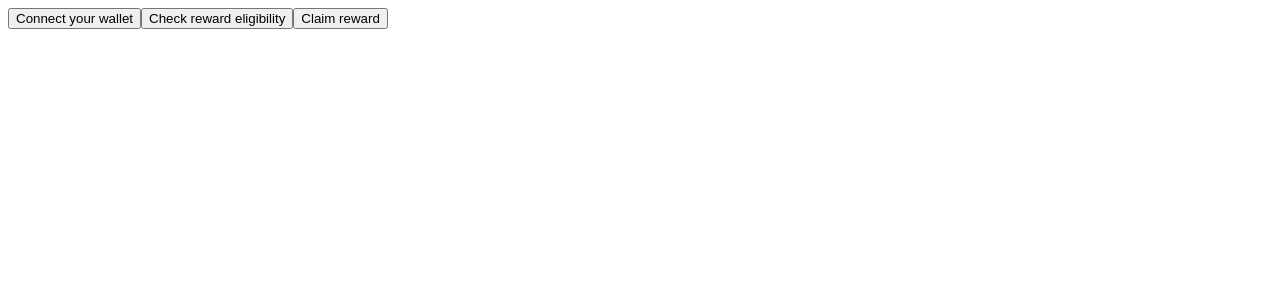
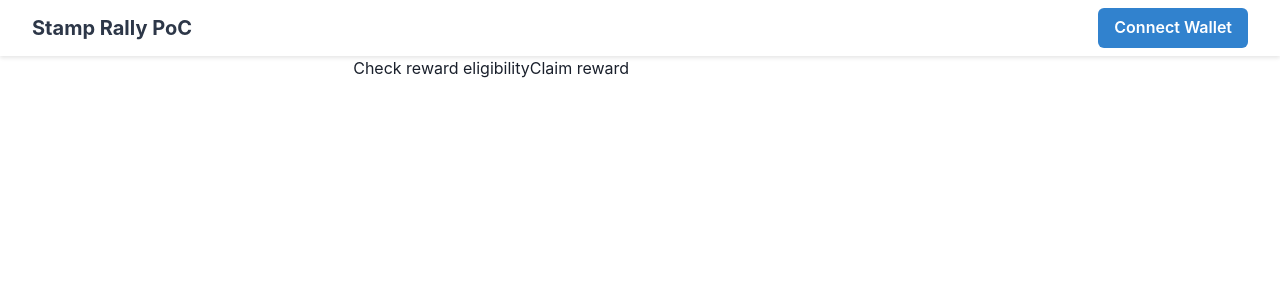
Before and after one commit to nakaakist/stamp-rally-poc, a React (Vite) app in the folder packages/frontend/: page / in a window 1280 px wide. Shown: the top 300 px of the page. Built offline with nearby package versions, Linux system fonts and the light colour scheme.

Commit message:
Add chakra-ui and wallet management to frontend

```diff
--- a/packages/frontend/package.json
+++ b/packages/frontend/package.json
@@ -8,7 +8,13 @@
     "preview": "vite preview"
   },
   "dependencies": {
+    "@chakra-ui/icons": "^2.0.2",
+    "@chakra-ui/react": "^2.2.1",
+    "@emotion/react": "^11.9.3",
+    "@emotion/styled": "^11.9.3",
     "ethers": "^5.6.9",
+    "framer-motion": "^6.3.12",
+    "jotai": "^1.7.2",
     "react": "^18.0.0",
     "react-dom": "^18.0.0"
   },
--- a/packages/frontend/src/App.tsx
+++ b/packages/frontend/src/App.tsx
@@ -1,43 +1,15 @@
-import { ethers } from 'ethers';
+import { Box, Container } from '@chakra-ui/react';
 import { useEffect, useState } from 'react';
-import { DISTRIBUTOR_ADDRESS, GAS_LIMIT, WALLET_VERIFIER_URL } from './constants/constants';
-import DIATRIBUTOR_ABI from './constants/distributorAbi.json';
+import { Header } from './components/Header';
+import { GAS_LIMIT, WALLET_VERIFIER_URL } from './constants/constants';
+import { useAccount } from './hooks/useAccount';
+import { useDistributorContract } from './hooks/useDistributorContract';
+import { HEADER_HEIGHT } from './theme';
 
-const getContract = () => {
-  const { ethereum } = window;
-
-  if (!ethereum) return;
-
-  const provider = new ethers.providers.Web3Provider(ethereum);
-  const signer = provider.getSigner();
-  const contract = new ethers.Contract(DISTRIBUTOR_ADDRESS, DIATRIBUTOR_ABI, signer);
-
-  return contract;
-};
-
-const App = () => {
-  const [account, setAccount] = useState<string | null>(null);
+export const App = () => {
+  const { account, checkWallet } = useAccount();
+  const { contract, initContract } = useDistributorContract();
   const [data, setData] = useState<{ cumulativeAmount: number; signature: string } | null>(null);
-
-  const checkWallet = async () => {
-    const { ethereum } = window;
-    if (!ethereum) return;
-
-    const accounts = await ethereum.request({ method: 'eth_accounts' });
-
-    if (!accounts || accounts.length === 0) return;
-    setAccount(accounts[0]);
-  };
-
-  const connectWallet = async () => {
-    const { ethereum } = window;
-    if (!ethereum) return;
-
-    const accounts = await ethereum.request({ method: 'eth_requestAccounts' });
-
-    if (!accounts || accounts.length === 0) return;
-    setAccount(accounts[0]);
-  };
 
   const checkEligibility = async () => {
     if (!account) return;
@@ -56,8 +28,6 @@ const App = () => {
   };
 
   const claimReward = async () => {
-    const contract = getContract();
-
     if (!contract || !data) return;
 
     const tx = await contract.claim(account, data.cumulativeAmount, data.signature, {
@@ -69,14 +39,14 @@ const App = () => {
 
   useEffect(() => {
     checkWallet();
-  }, [checkWallet]);
+    initContract();
+  }, []);
 
   return (
-    <div>
-      <button className="button" onClick={connectWallet}>
-        Connect your wallet
-      </button>
-
+    <>
+      <Header />
+      <Box as="main" pt={HEADER_HEIGHT}>
+        <Container>
           <button className="button" onClick={checkEligibility}>
             Check reward eligibility
           </button>
@@ -84,8 +54,8 @@ const App = () => {
           <button className="button" onClick={claimReward}>
             Claim reward
           </button>
-    </div>
+        </Container>
+      </Box>
+    </>
   );
 };
-
-export default App;
--- /dev/null
+++ b/packages/frontend/src/components/Header.tsx
@@ -0,0 +1,36 @@
+import { Button, Flex, Heading, Text } from '@chakra-ui/react';
+import { useAccount } from '../hooks/useAccount';
+import { HEADER_HEIGHT } from '../theme';
+
+const Account = () => {
+  const { account, connectWallet } = useAccount();
+
+  if (!account) {
+    return <Button onClick={connectWallet}>Connect Wallet</Button>;
+  }
+
+  return (
+    <Text maxW="32" overflowX="hidden" whiteSpace="nowrap" textOverflow="ellipsis">
+      Account: {account}
+    </Text>
+  );
+};
+
+export const Header = () => (
+  <header>
+    <Flex
+      position="fixed"
+      width="100vw"
+      height={HEADER_HEIGHT}
+      justify="space-between"
+      align="center"
+      py="1"
+      px="8"
+      bg="white"
+      boxShadow="0px 2px 4px rgba(0, 0, 0, 0.1)"
+    >
+      <Heading fontSize="xl">Stamp Rally PoC</Heading>
+      <Account />
+    </Flex>
+  </header>
+);
--- a/packages/frontend/src/global.d.ts
+++ b/packages/frontend/src/global.d.ts
@@ -1,7 +1,7 @@
-import { ExternalProvider } from 'ethers';
+import { providers } from 'ethers';
 
 declare global {
   interface Window {
-    ethereum?: ExternalProvider;
+    ethereum?: providers.ExternalProvider;
   }
 }
--- /dev/null
+++ b/packages/frontend/src/hooks/useAccount.ts
@@ -0,0 +1,57 @@
+import { atom, useAtom } from 'jotai';
+import { createToast } from '../utils/createToast';
+
+const accountAtom = atom<string | null>(null);
+
+export const useAccount = () => {
+  const [account, setAccount] = useAtom(accountAtom);
+
+  const checkWallet = async () => {
+    try {
+      const { ethereum } = window;
+      if (!ethereum || !ethereum.request) return;
+
+      const accounts = await ethereum.request({ method: 'eth_accounts' });
+
+      if (!accounts || accounts.length === 0) {
+        return;
+      }
+      setAccount(accounts[0]);
+    } catch (error) {
+      createToast({
+        title: 'Failed to check account in MetaMask.',
+        status: 'error',
+      });
+    }
+  };
+
+  const connectWallet = async () => {
+    try {
+      const { ethereum } = window;
+      if (!ethereum || !ethereum.request) return;
+
+      const accounts = await ethereum.request({ method: 'eth_requestAccounts' });
+
+      if (!accounts || accounts.length === 0) {
+        createToast({
+          title: 'No account found in MetaMask.',
+          description: 'Please add account',
+          status: 'error',
+        });
+        return;
+      }
+      setAccount(accounts[0]);
+    } catch (error) {
+      createToast({
+        title: 'Failed to connect wallet',
+        status: 'error',
+      });
+    }
+  };
+
+  return {
+    account,
+    connectWallet,
+    checkWallet,
+  };
+};
--- /dev/null
+++ b/packages/frontend/src/hooks/useDistributorContract.ts
@@ -0,0 +1,34 @@
+import { ethers } from 'ethers';
+import { atom, useAtom } from 'jotai';
+import { DISTRIBUTOR_ADDRESS } from '../constants/constants';
+import DIATRIBUTOR_ABI from '../constants/distributorAbi.json';
+import { createToast } from '../utils/createToast';
+
+const contractAtom = atom<ethers.Contract | null>(null);
+
+export const useDistributorContract = () => {
+  const [contract, setContract] = useAtom(contractAtom);
+
+  const initContract = () => {
+    try {
+      const { ethereum } = window;
+      if (!ethereum) return;
+
+      const provider = new ethers.providers.Web3Provider(ethereum);
+      const signer = provider.getSigner();
+      const contract = new ethers.Contract(DISTRIBUTOR_ADDRESS, DIATRIBUTOR_ABI, signer);
+
+      setContract(contract);
+    } catch (error) {
+      createToast({
+        title: 'Failed to get contract info',
+        status: 'error',
+      });
+    }
+  };
+
+  return {
+    contract,
+    initContract,
+  };
+};
--- a/packages/frontend/src/main.tsx
+++ b/packages/frontend/src/main.tsx
@@ -1,9 +1,13 @@
+import { ChakraProvider } from '@chakra-ui/react';
 import React from 'react';
 import ReactDOM from 'react-dom/client';
-import App from './App';
+import { App } from './App';
+import { theme } from './theme';
 
 ReactDOM.createRoot(document.getElementById('root')!).render(
   <React.StrictMode>
-    <App />
+    <ChakraProvider theme={theme}>
+      <App />
+    </ChakraProvider>
   </React.StrictMode>,
 );
--- /dev/null
+++ b/packages/frontend/src/theme.tsx
@@ -0,0 +1,27 @@
+import { extendTheme } from '@chakra-ui/react';
+
+export const theme = extendTheme({
+  components: {
+    Button: {
+      variants: {
+        solid: {
+          color: 'white',
+          background: 'blue.500',
+          _hover: { background: 'blue.200' },
+        },
+      },
+    },
+    Heading: {
+      baseStyle: {
+        color: 'gray.700',
+      },
+    },
+    Text: {
+      baseStyle: {
+        color: 'gray.700',
+      },
+    },
+  },
+});
+
+export const HEADER_HEIGHT = '56px';
--- /dev/null
+++ b/packages/frontend/src/utils/createToast.tsx
@@ -0,0 +1,7 @@
+import { createStandaloneToast, UseToastOptions } from '@chakra-ui/react';
+
+export const createToast = (params: UseToastOptions) => {
+  const { toast } = createStandaloneToast();
+
+  toast(params);
+};
```
Also changed, not shown: 1 other file (tests, documents, lock files or other folders). Lines whose indentation alone changed are shown as unchanged.
